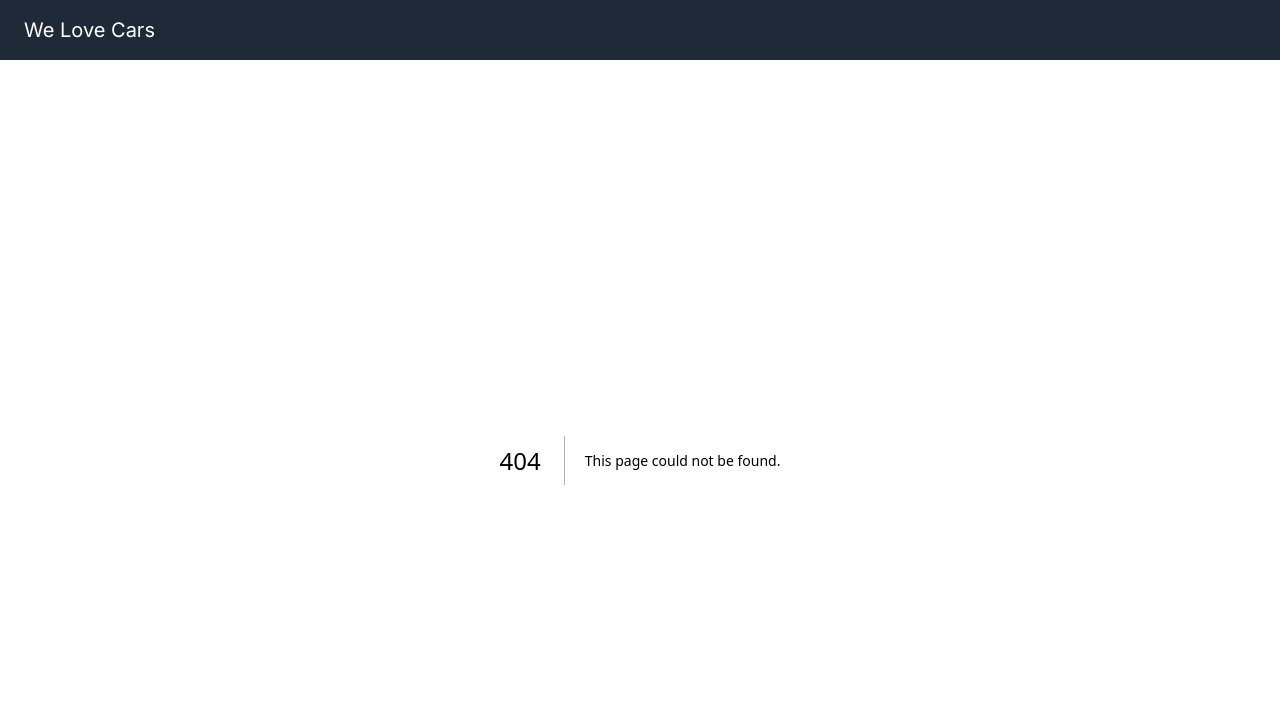
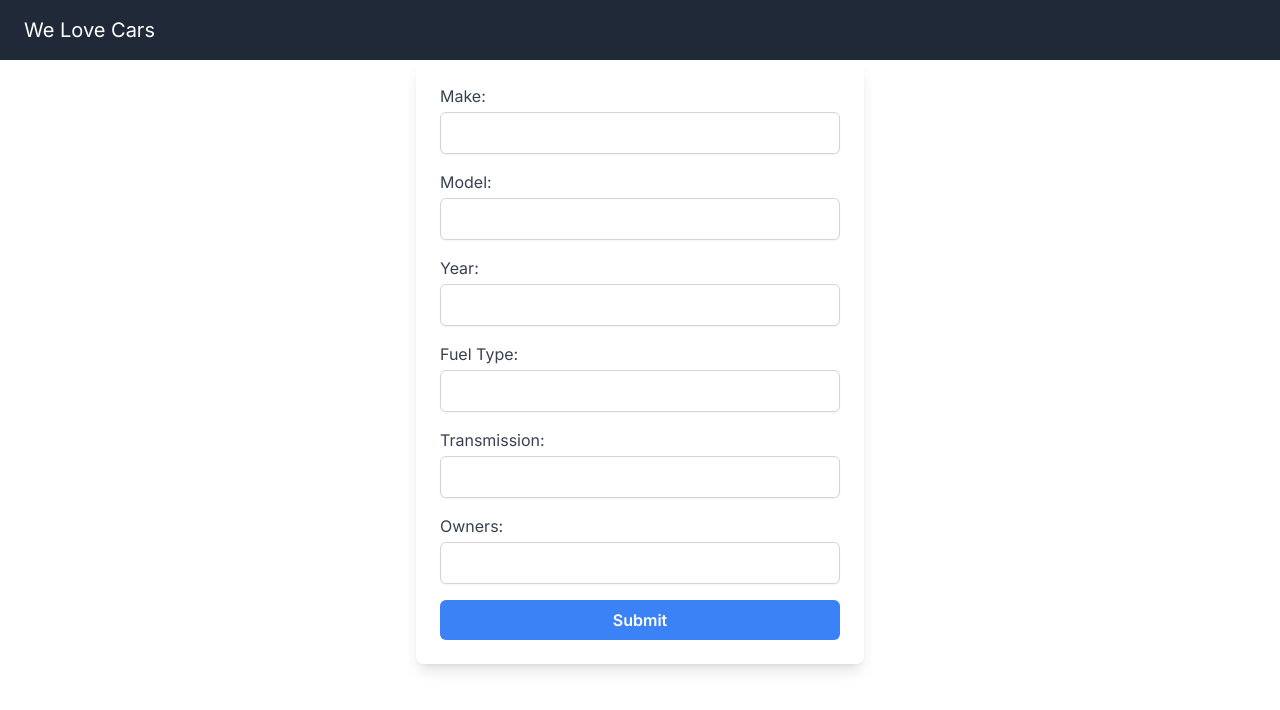
Before and after one commit to Jigao-Zeng/cars, a Next.js app: page /register in a window 1280 px wide. Before the commit this address had no page. Shown: the top 710 px of the page. Built offline with nearby package versions, Linux system fonts and the light colour scheme.

Commit message:
enable backend adding

```diff
--- /dev/null
+++ b/app/api/cars/route.ts
@@ -0,0 +1,42 @@
+import { NextRequest, NextResponse } from "next/server";
+import { Pool } from "pg";
+
+const pool = new Pool({
+  user: "postgres",
+  host: "localhost",
+  database: "cars_db",
+  port: 5432,
+});
+
+// POST method handler
+export async function POST(req: NextRequest) {
+  const { make, model, year, fuel_type, transmission, owners } = await req.json();
+
+  // Validate the incoming data (excluding mileage and price)
+  if (!make || !model || !year || !fuel_type || !transmission || !owners) {
+    return NextResponse.json({ error: "All fields except id are required" }, { status: 400 });
+  }
+
+  try {
+    // Connect to the database
+    const client = await pool.connect();
+
+    // Get the highest id currently in the database
+    const result = await client.query("SELECT MAX(id) AS max_id FROM cars");
+    const maxId = result.rows[0].max_id || 0; // Default to 0 if no records exist
+    const newId = maxId + 1;
+
+    // Insert the new record
+    await client.query(
+      "INSERT INTO cars (id, make, model, year, fuel_type, transmission, owners) VALUES ($1, $2, $3, $4, $5, $6, $7)",
+      [newId, make, model, year, fuel_type, transmission, owners]
+    );
+
+    client.release();
+
+    return NextResponse.json({ message: "Car added successfully", id: newId }, { status: 201 });
+  } catch (error) {
+    console.error("Database Error:", error);
+    return NextResponse.json({ error: "Failed to add car to the database" }, { status: 500 });
+  }
+}
--- a/app/lib/fetch.ts
+++ b/app/lib/fetch.ts
@@ -6,7 +6,7 @@ import { Pool } from "pg";
 const pool = new Pool({
   user: "postgres", // Your PostgreSQL username
   host: "localhost", // Your database host
-  database: "cars", // Your database name
+  database: "cars_db", // Your database name
   port: 5432, // Default PostgreSQL port
 });
 
--- a/app/page.tsx
+++ b/app/page.tsx
@@ -15,19 +15,23 @@ export default async function Home() {
         <div className="w-full max-w-md relative">
           <Search placeholder="Search cars by model such as Corolla... " />
         </div>
+
+        <div>
+          <Link href={'/register'}>Register your car</Link>
+        </div>
       </div>
 
       {/* Cars Listing Grid */}
       <div className="grid grid-cols-1 md:grid-cols-2 lg:grid-cols-3 gap-6 mt-10">
         {allCars.map((c: Car) => {
-          const { make, model, year, mileage, price } = c;
+          const { make, model, year } = c;
           const carMains = { make, model, year };
           const desc = getDesc(c);
           return (
             <div className="bg-gray-100 shadow-md p-4 rounded-md" key={c.id}>
               {/* <Image src={c?.image} width={400} height={200} alt={desc} /> */}
               <h2 className="text-lg font-bold mt-2">{desc}</h2>
-              <span className="text-xl font-semibold text-green-600">{`$${price.toLocaleString()}`}</span>
+
 
               <div className="mt-2">
                 {Object.entries(carMains).map(([k, v]) => (
@@ -36,12 +40,12 @@ export default async function Home() {
                     {v}
                   </p>
                 ))}
-                <p className="text-gray-600">
+                {/* <p className="text-gray-600">
                   <span className="font-semibold">
                     {capitalize("mileage")}:{" "}
                   </span>
                   {mileage?.toLocaleString()} km
-                </p>
+                </p> */}
               </div>
 
               <Link href={`/cars/${c.id}`}>
--- /dev/null
+++ b/app/register/page.tsx
@@ -0,0 +1,118 @@
+"use client";
+
+import { FormEvent, useState } from "react";
+
+export default function Page() {
+  const [responseMessage, setResponseMessage] = useState<string | null>(null);
+
+  async function onSubmit(event: FormEvent<HTMLFormElement>) {
+    event.preventDefault();
+
+    // Collect form data
+    const formData = new FormData(event.currentTarget);
+
+    // Convert FormData to JSON-like object
+    const data: Record<string, string | number | File> = {};
+    formData.forEach((value, key) => {
+        // Convert owners and year to numbers, other fields are kept as strings
+        if (key === "owners" || key === "year") {
+          data[key] = Number(value);  // Convert to number
+        } else {
+          data[key] = value; // Keep as string
+        }
+      });
+
+    try {
+      // Send data to the API
+      const response = await fetch("/api/cars", {
+        method: "POST",
+        headers: {
+          "Content-Type": "application/json",
+        },
+        body: JSON.stringify(data),
+      });
+
+      if (!response.ok) {
+        throw new Error(`Error: ${response.status}`);
+      }
+
+      setResponseMessage("Car submitted successfully!");
+    } catch (error) {
+      console.error("Submission failed:", error);
+      setResponseMessage("Submission failed. Please try again.");
+    }
+  }
+
+  return (
+    <>
+      <form
+        onSubmit={onSubmit}
+        className="max-w-md mx-auto p-6 bg-white rounded-lg shadow-lg space-y-4"
+      >
+
+        <label className="block">
+          <span className="text-gray-700">Make:</span>
+          <input
+            type="text"
+            name="make"
+            required
+            className="mt-1 block w-full px-3 py-2 border border-gray-300 rounded-md shadow-sm focus:outline-none focus:ring-2 focus:ring-blue-500"
+          />
+        </label>
+        <label className="block">
+          <span className="text-gray-700">Model:</span>
+          <input
+            type="text"
+            name="model"
+            required
+            className="mt-1 block w-full px-3 py-2 border border-gray-300 rounded-md shadow-sm focus:outline-none focus:ring-2 focus:ring-blue-500"
+          />
+        </label>
+        <label className="block">
+          <span className="text-gray-700">Year:</span>
+          <input
+            type="number"
+            name="year"
+            required
+            className="mt-1 block w-full px-3 py-2 border border-gray-300 rounded-md shadow-sm focus:outline-none focus:ring-2 focus:ring-blue-500"
+          />
+        </label>
+        <label className="block">
+          <span className="text-gray-700">Fuel Type:</span>
+          <input
+            type="text"
+            name="fuel_type"
+            required
+            className="mt-1 block w-full px-3 py-2 border border-gray-300 rounded-md shadow-sm focus:outline-none focus:ring-2 focus:ring-blue-500"
+          />
+        </label>
+        <label className="block">
+          <span className="text-gray-700">Transmission:</span>
+          <input
+            type="text"
+            name="transmission"
+            required
+            className="mt-1 block w-full px-3 py-2 border border-gray-300 rounded-md shadow-sm focus:outline-none focus:ring-2 focus:ring-blue-500"
+          />
+        </label>
+        <label className="block">
+          <span className="text-gray-700">Owners:</span>
+          <input
+            type="number"
+            name="owners"
+            required
+            className="mt-1 block w-full px-3 py-2 border border-gray-300 rounded-md shadow-sm focus:outline-none focus:ring-2 focus:ring-blue-500"
+          />
+        </label>
+
+        <button
+          type="submit"
+          className="w-full py-2 px-4 bg-blue-500 text-white font-semibold rounded-md hover:bg-blue-600 focus:outline-none focus:ring-2 focus:ring-blue-500"
+        >
+          Submit
+        </button>
+      </form>
+      {responseMessage && <p className="text-center text-green-500 mt-4">{responseMessage}</p>}
+    </>
+  );
+}
--- a/app/ui/cars/carDetails.tsx
+++ b/app/ui/cars/carDetails.tsx
@@ -11,8 +11,6 @@ export default function CarDetails({ car }: { car: Car }) {
     make,
     model,
     year,
-    mileage,
-    price,
     fuel_type,
     transmission,
     owners,
@@ -32,7 +30,7 @@ export default function CarDetails({ car }: { car: Car }) {
 
       <div className="flex justify-between items-center mb-6 w-[800px]">
         <h1 className="text-3xl font-bold">{`${year} ${make} ${model}`}</h1>
-        <span className="block sm:inline text-2xl font-semibold text-green-600">{`$${price.toLocaleString()}`}</span>
+
       </div>
 
       <div className="grid grid-cols-1 md:grid-cols-2 gap-4 mb-6">
@@ -46,10 +44,10 @@ export default function CarDetails({ car }: { car: Car }) {
           <p>
             <span className="font-semibold">Year:</span> {year}
           </p>
-          <p>
+          {/* <p>
             <span className="font-semibold">Mileage:</span>{" "}
             {mileage?.toLocaleString()} km
-          </p>
+          </p> */}
           <p>
             <span className="font-semibold">Owners:</span> {owners}
           </p>
--- a/package.json
+++ b/package.json
@@ -10,6 +10,7 @@
   },
   "dependencies": {
     "@heroicons/react": "^2.1.5",
+    "antd": "^5.22.4",
     "clsx": "^2.1.1",
     "dotenv": "^16.4.5",
     "express": "^4.21.1",
```
Also changed, not shown: 1 other file (tests, documents, lock files or other folders).
